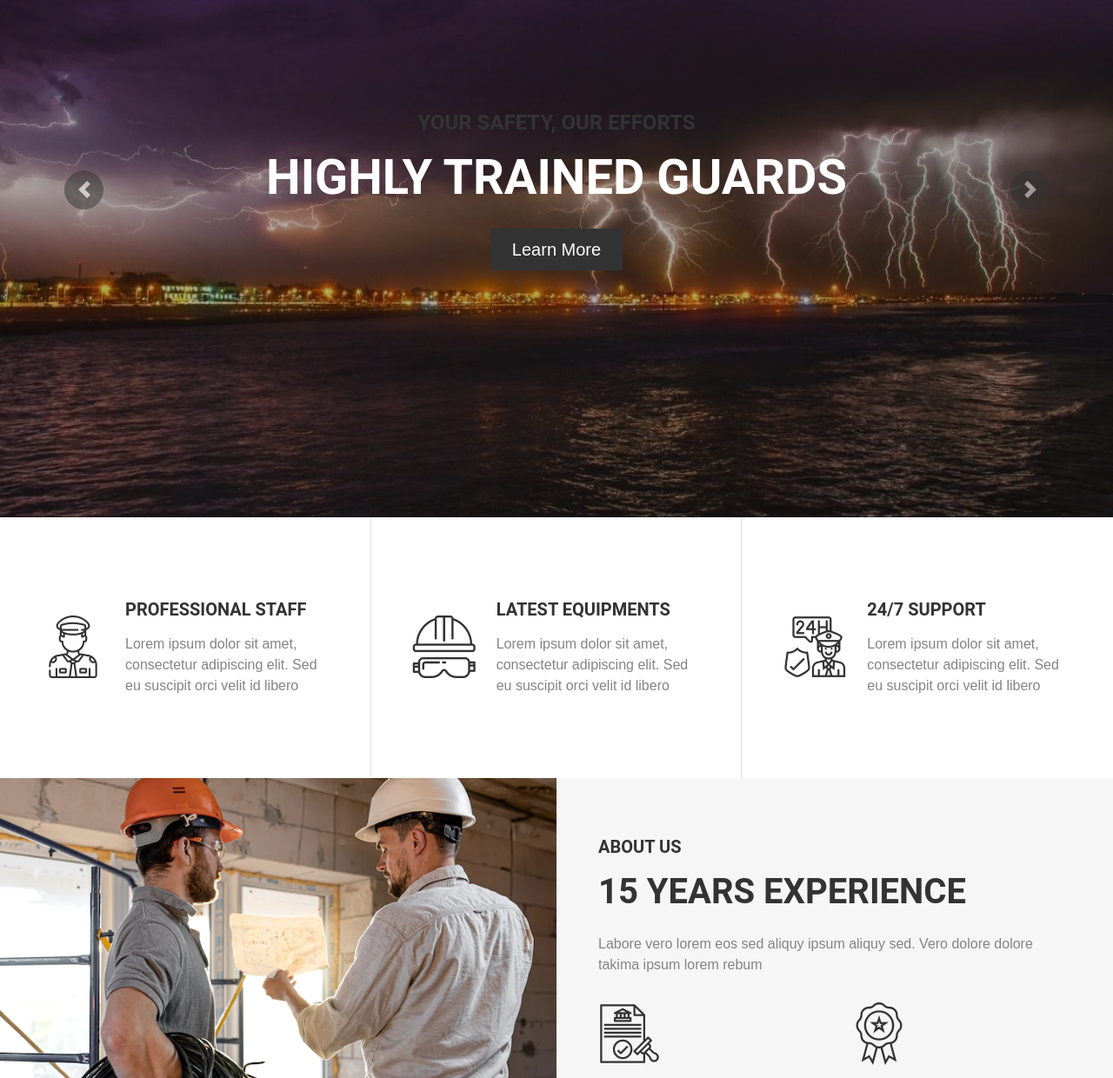
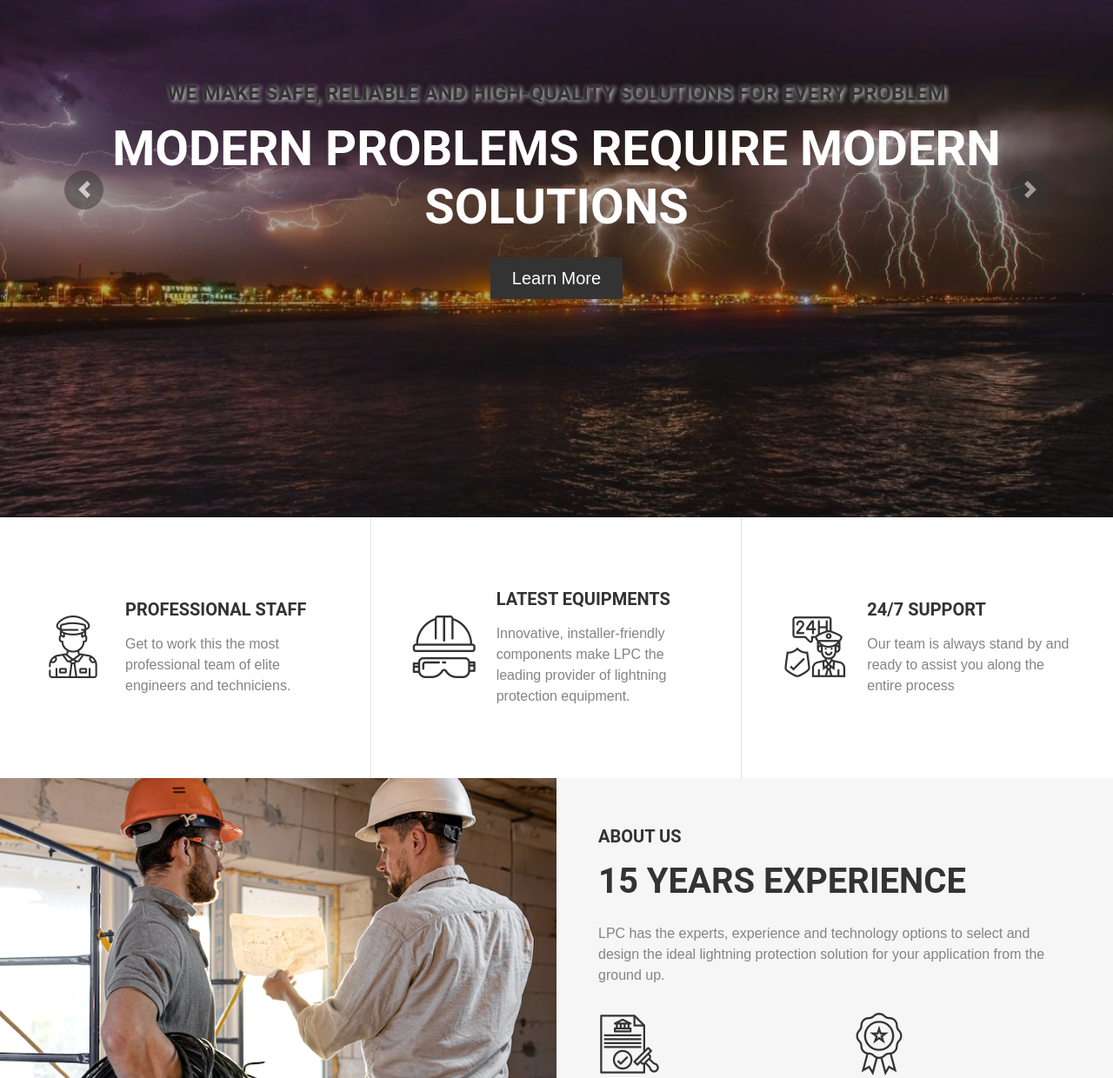
Before and after one commit to khalil264/khalil264.github.io, a plain HTML site: page index.html in a window 1280 px wide. Shown: the part 198-1438 px from the top of the page at 87% size. Drawn offline with nearby package versions, Linux system fonts and the light colour scheme.

Commit message:
more changes

```diff
--- a/index.html
+++ b/index.html
@@ -96,16 +96,16 @@
                 <div class="carousel-item active">
                     <img class="w-100" src="img/img1.jpg" alt="Image">
                     <div class="carousel-caption d-flex flex-column align-items-center justify-content-center">
-                        <h4 class="text-primary m-0">Your Safety, Our Efforts</h4>
-                        <h4 class="display-4 m-0 mt-2 mt-md-3 text-white">Best Security Service</h4>
+                        <h4 class="text-primary m-0" style="text-shadow: 2px 2px 5px lightgrey;">Your Safety, Our Efforts</h4>
+                        <h4 class="display-4 m-0 mt-2 mt-md-3 text-white">Best lightning protection Services</h4>
                         <a href="" class="btn btn-lg btn-primary mt-3 mt-md-4 px-4">Learn More</a>
                     </div>
                 </div>
                 <div class="carousel-item">
                     <img class="w-100" src="img/img2.jpg" alt="Image">
                     <div class="carousel-caption d-flex flex-column align-items-center justify-content-center">
-                        <h4 class="text-primary m-0">Your Safety, Our Efforts</h4>
-                        <h4 class="display-4 m-0 mt-2 mt-md-3 text-white">Highly Trained Guards</h4>
+                        <h4 class="text-primary m-0" style="text-shadow: 2px 2px 5px lightgrey;">We make safe, reliable and high-quality solutions for every problem</h4>
+                        <h4 class="display-4 m-0 mt-2 mt-md-3 text-white">modern problems require modern solutions</h4>
                         <a href="" class="btn btn-lg btn-primary mt-3 mt-md-4 px-4">Learn More</a>
                     </div>
                 </div>
@@ -133,7 +133,7 @@
                     <i class="flaticon-policeman display-3 text-primary mr-4"></i>
                     <div class="">
                         <h5 class="mb-3">Professional Staff</h5>
-                        <p class="m-0">Lorem ipsum dolor sit amet, consectetur adipiscing elit. Sed eu suscipit orci velit id libero
+                        <p class="m-0">Get to work this the most professional team of elite engineers and techniciens.
                         </p>
                     </div>
                 </div>
@@ -143,7 +143,7 @@
                     <i class="flaticon-helmet display-3 text-primary mr-4"></i>
                     <div class="">
                         <h5 class="mb-3">Latest Equipments</h5>
-                        <p class="m-0">Lorem ipsum dolor sit amet, consectetur adipiscing elit. Sed eu suscipit orci velit id libero
+                        <p class="m-0">Innovative, installer-friendly components make LPC the leading provider of lightning protection equipment.
                         </p>
                     </div>
                 </div>
@@ -153,8 +153,7 @@
                     <i class="flaticon-surveillance display-3 text-primary mr-4"></i>
                     <div class="">
                         <h5 class="mb-3">24/7 Support</h5>
-                        <p class="m-0">Lorem ipsum dolor sit amet, consectetur adipiscing elit. Sed eu suscipit orci velit id libero
-                        </p>
+                        <p class="m-0">Our team is always stand by and ready to assist you along the entire process</p>
                     </div>
                 </div>
             </div>
@@ -172,7 +171,8 @@
             <div class="col-lg-6 py-5 py-lg-0 px-3 px-lg-5">
                 <h5 class="text-primary mb-3">About Us</h5>
                 <h1 class="mb-4">15 Years Experience</h1>
-                <p>Labore vero lorem eos sed aliquy ipsum aliquy sed. Vero dolore dolore takima ipsum lorem rebum</p>
+                <p>LPC has the experts, experience and technology options to select and design the ideal lightning protection solution for your
+                application from the ground up.</p>
                 <div class="row py-2">
                     <div class="col-sm-6">
                         <i class="flaticon-approved display-3 text-primary"></i>
```
